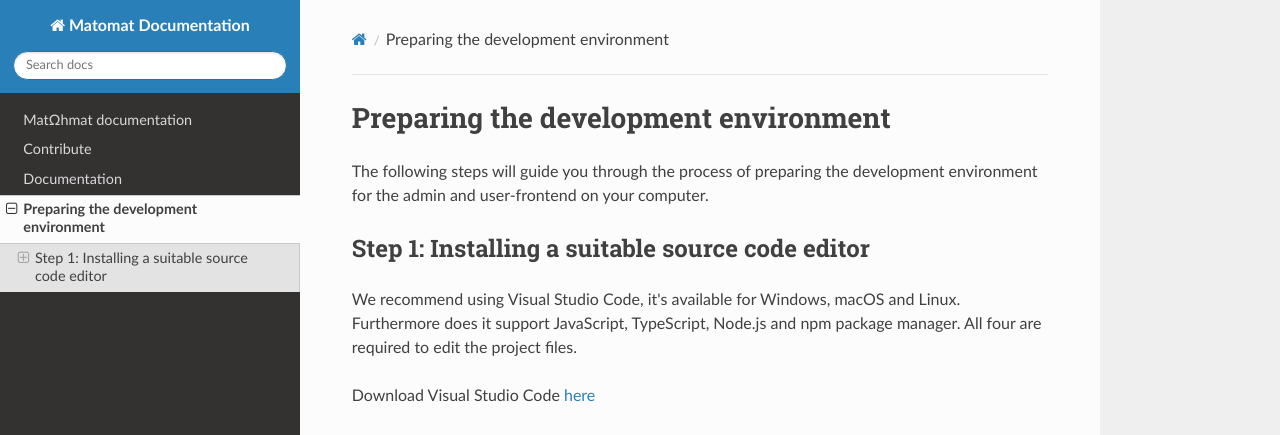
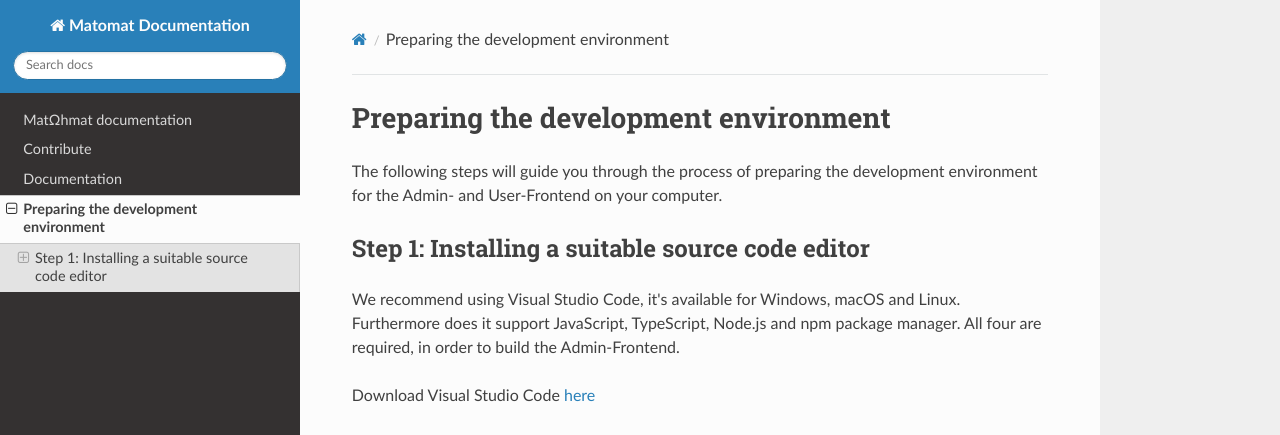
Before and after one commit to FSIN-ohm/Matomat-Documentation, an MkDocs documentation site: the page built from docs/prep_dev_environment.md, in a window 1280 px wide and 900 px high. Shown: the top 435 px of the window. Built offline with MkDocs 1.6.1, drawn with Linux system fonts in a browser that asks for light colours; nearby versions of some CDN libraries.

Commit message:
Update prep_dev_environment
Editted some sentence structure.

```diff
--- a/docs/prep_dev_environment.md
+++ b/docs/prep_dev_environment.md
@@ -1,11 +1,11 @@
 Preparing the development environment
 ==
 
-The following steps will guide you through the process of preparing the development environment for the admin and user-frontend on your computer.
+The following steps will guide you through the process of preparing the development environment for the Admin- and User-Frontend on your computer.
 
 ## Step 1: Installing a suitable source code editor
 
-We recommend using Visual Studio Code, it's available for Windows, macOS and Linux. Furthermore does it support JavaScript, TypeScript, Node.js and npm package manager. All four are required to edit the project files.</br>
+We recommend using Visual Studio Code, it's available for Windows, macOS and Linux. Furthermore does it support JavaScript, TypeScript, Node.js and npm package manager. All four are required, in order to build the Admin-Frontend.</br>
 
 Download Visual Studio Code [here](https://code.visualstudio.com/Download)
 
```
